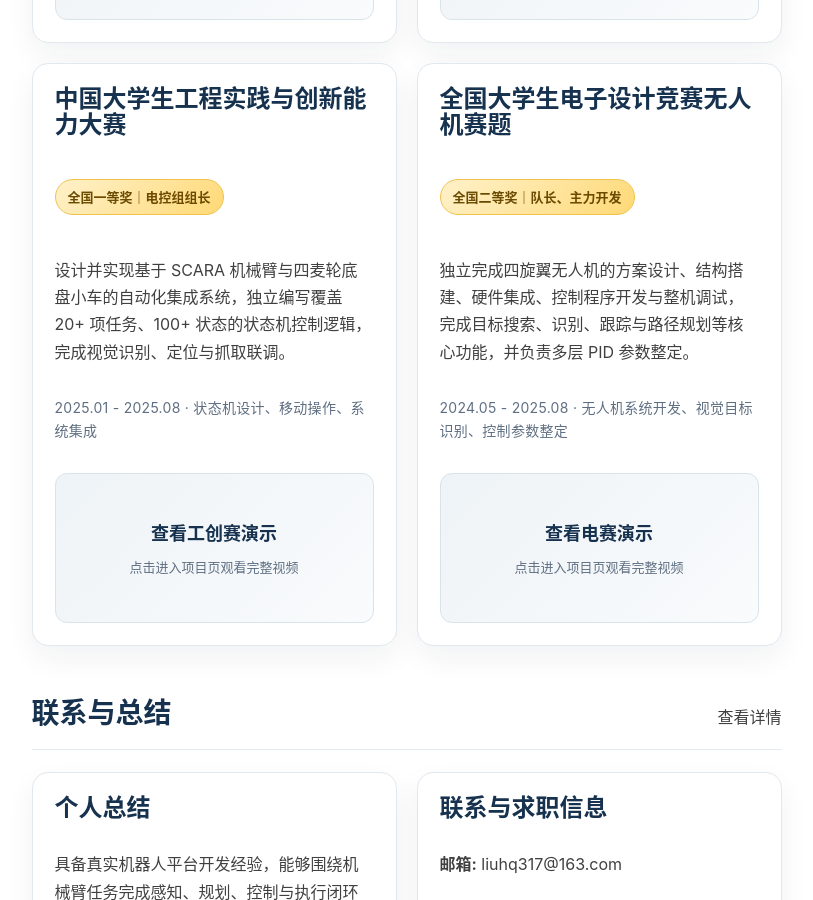
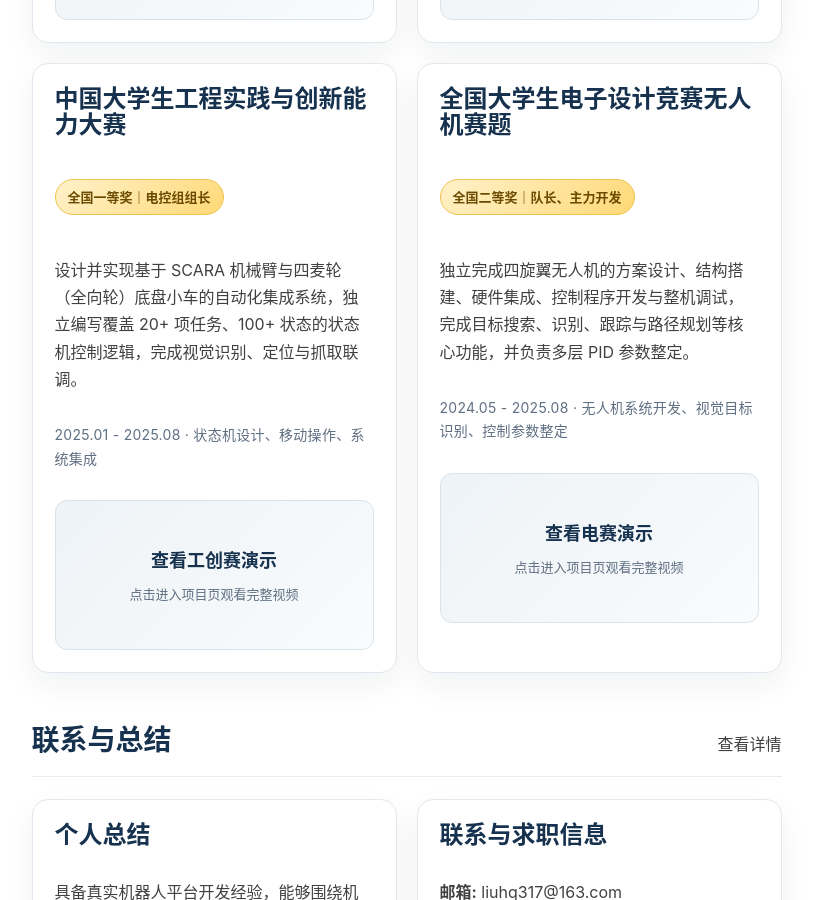
Before and after one commit to huaqLiu/huaqLiu.github.io, a Jekyll site: the page built from index.html, in a window 1280 px wide and 900 px high, scrolled down 3471 px. Shown: the whole window, without its empty margins (136-949 px from the left). Built offline with Jekyll 4.4.1, drawn with Linux system fonts in a browser that asks for light colours; nearby versions of some CDN libraries; the list of posts is cut into pages by our own code; comment, search, counter and statistics services are not loaded.

Commit message:
修改全向轮

```diff
--- a/_data/academic.yml
+++ b/_data/academic.yml
@@ -110,7 +110,7 @@ projects:
     name_en: "China Engineering Practice and Innovation Competition"
     award_zh: "全国一等奖｜电控组组长"
     award_en: "National First Prize | Electrical Team Lead"
-    description_zh: "设计并实现基于 SCARA 机械臂与四麦轮底盘小车的自动化集成系统，独立编写覆盖 20+ 项任务、100+ 状态的状态机控制逻辑，完成视觉识别、定位与抓取联调。"
+    description_zh: "设计并实现基于 SCARA 机械臂与四麦轮（全向轮）底盘小车的自动化集成系统，独立编写覆盖 20+ 项任务、100+ 状态的状态机控制逻辑，完成视觉识别、定位与抓取联调。"
     description_en: "Designed an integrated automation system based on a SCARA arm and a four-mecanum-wheel mobile platform, and independently implemented a full state machine covering 20+ tasks and 100+ states for coordinated perception and manipulation."
     period_zh: "2025.01 - 2025.08"
     period_en: "Jan 2025 - Aug 2025"
```
